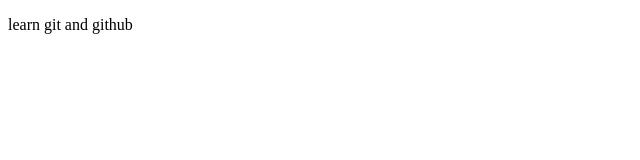
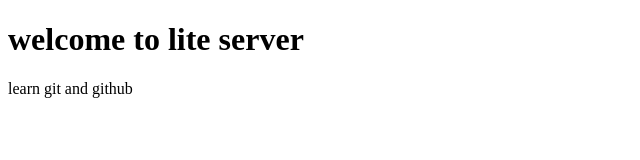
Before and after one commit to mahmoudregoo/git-github-test, a website: page index.html in a window 1280 px wide. Shown: the whole page, without its empty margins (0-640 px from the left). Drawn offline with Linux system fonts and the light colour scheme.

Commit message:
fourth commit

```diff
--- a/index.html
+++ b/index.html
@@ -7,7 +7,10 @@
 
 </head>
 <body>
+    <h1>welcome to lite server</h1>
     <p>learn git and github</p>
+
+
 
 
 
```
Also changed, not shown: package.json (added, +24 -0 lines), newfolder/app.js (deleted), 1 other file.
